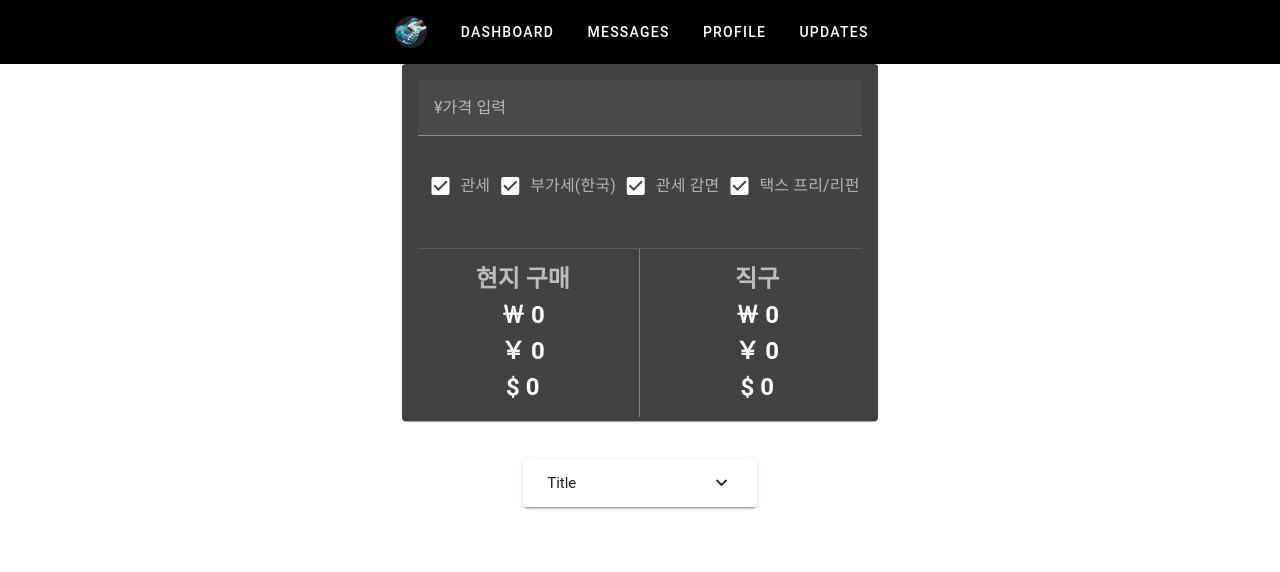
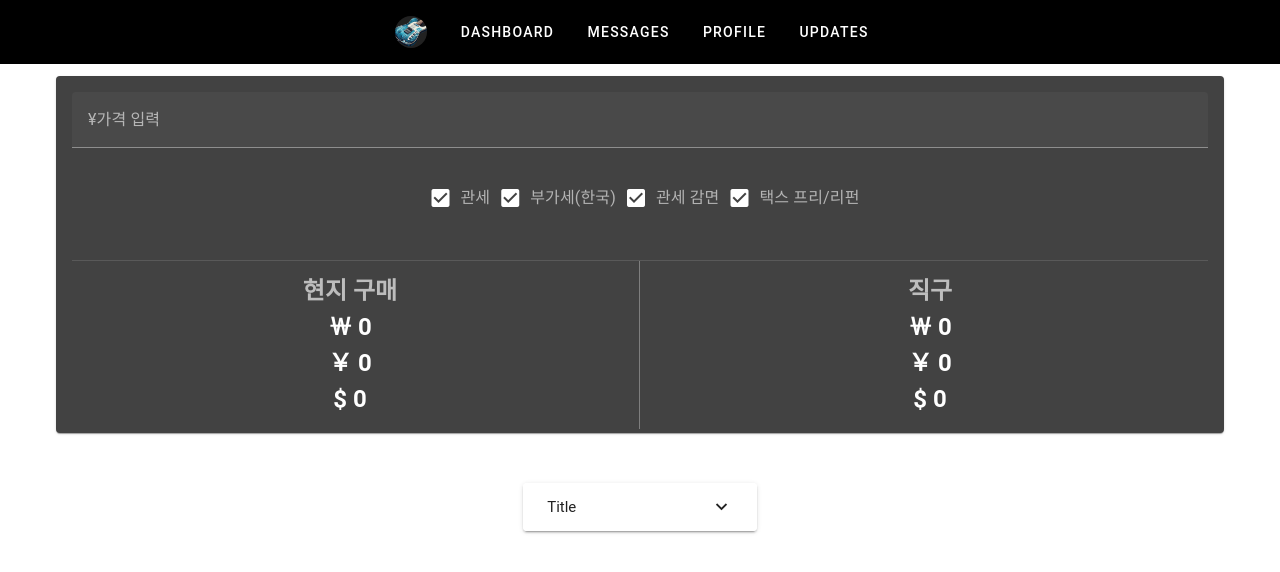
Before and after one commit to minhee231/guitar-reflect-front, a Vue app: page / in a window 1280 px wide. Shown: the top 572 px of the page. Built offline with nearby package versions, Linux system fonts and the light colour scheme; no server answers.

Commit message:
chore: row로 감싸던거 해제 함

```diff
--- a/src/components/GuitarCalc.vue
+++ b/src/components/GuitarCalc.vue
@@ -1,6 +1,6 @@
 <template>
 
-    <v-row class="justify-center align-center ">
+    <!-- <v-row class="justify-center align-center "> -->
     <!-- <v-card class="pa-4 container-custom portfolio-card rounded-xl bg-grey-darken-3" outlined> -->
     <v-card class="pa-4 container-custom portfolio-card bg-grey-darken-3" outlined>
         <v-text-field
@@ -51,7 +51,7 @@
         </v-col>
     </v-row>
   </v-card>
-</v-row>
+<!-- </v-row> -->
 </template>
 
 <script>
@@ -99,6 +99,7 @@ export default {
         },
 
         //USD 유지
+        //이거 언젠간 뜯어 고쳐야 함 JPY -> USD,KRW에 갇히면 안됨 다른 나라도 처리 가능하게 동적으로 짜야 함
         calculateCost() {
             const sanitizedInput = String(this.inputJPYCost).replace(/[^0-9]/g, "");
             const numericInput = parseFloat(sanitizedInput);
@@ -166,7 +167,7 @@ export default {
 <style scoped>
 
 .portfolio-card {
-    min-width: 40%;
+    min-width: 100%;
     text-align: center;
     max-width: 45%;
 }
```
